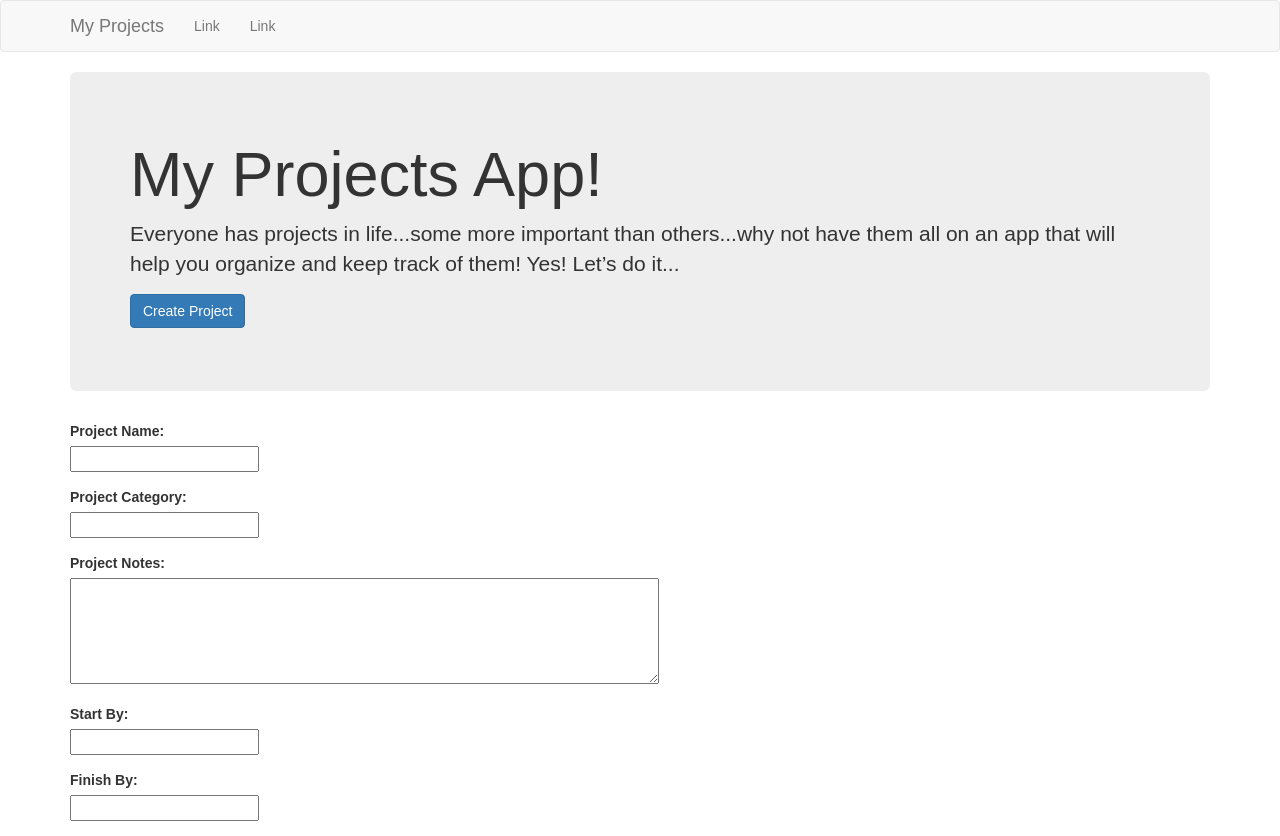
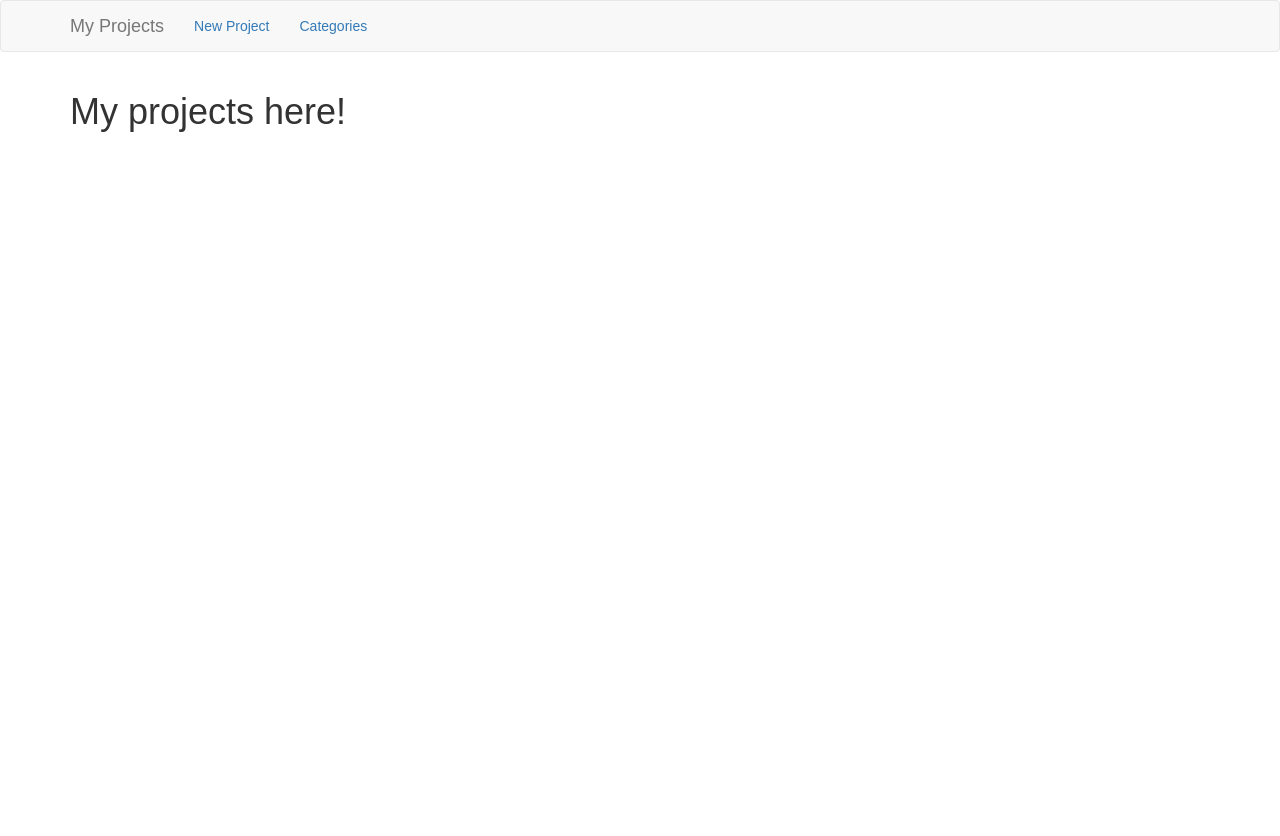
Before and after one commit to Ary770/react-projects-app, a React (Create React App) app: page /projects in a window 1280 px wide. After the commit the page ends 800 px from the top, so only its background shows below. Built offline with nearby package versions, Linux system fonts and the light colour scheme.

Commit message:
edit navbar, routes and structured App.js

```diff
--- a/src/App.js
+++ b/src/App.js
@@ -1,31 +1,22 @@
 import React, { Component } from 'react';
-// import { BrowserRouter as Router, NavLink, Route } from 'react-router-dom';
-import { Navbar, Nav, NavItem, MenuItem} from 'react-bootstrap';
+import { BrowserRouter as Router, NavLink, Route } from 'react-router-dom';
 import WelcomeTron from './components/WelcomeTron';
 import CreateProject from './components/CreateProject';
+import NavBar from './components/NavBar';
+import Projects from './components/Projects';
 
 class App extends Component {
   render() {
     return (
-      <div >
-        <Navbar>
-          <Navbar.Header>
-            <Navbar.Brand>
-              <a href="#home">My Projects</a>
-            </Navbar.Brand>
-          </Navbar.Header>
-          <Nav>
-            <NavItem eventKey={1} href="#">
-              Link
-            </NavItem>
-            <NavItem eventKey={2} href="#">
-              Link
-            </NavItem>
-          </Nav>
-        </Navbar>
-
-        <WelcomeTron/>
-        <CreateProject/>
+      <div>
+        <Router>
+          <div>
+            <NavBar/>
+            <Route exact path="/" component={WelcomeTron} />
+            <Route exact path="/projects" component={Projects} />
+            <Route exact path="/new" component={CreateProject} />
+          </div>
+        </Router>
       </div>
     );
   }
--- a/src/components/CreateProject.js
+++ b/src/components/CreateProject.js
@@ -65,6 +65,8 @@ class CreateProject extends React.Component {
               onChange={event => this.handleChange(event)}/>
           </div>
       </form>
+
+
     )
   }
 }
--- /dev/null
+++ b/src/components/NavBar.js
@@ -0,0 +1,25 @@
+import React from 'react';
+import { Navbar, Nav, NavItem, MenuItem} from 'react-bootstrap';
+import { NavLink } from 'react-router-dom';
+
+const NavBar = () => {
+  return (
+    <Navbar>
+      <Navbar.Header>
+        <Navbar.Brand>
+          <NavLink to="/projects">My Projects</NavLink>
+        </Navbar.Brand>
+      </Navbar.Header>
+      <Nav>
+        <NavItem>
+          <NavLink to="/new">New Project</NavLink>
+        </NavItem>
+        <NavItem>
+          <NavLink to="/categories">Categories</NavLink>
+        </NavItem>
+      </Nav>
+    </Navbar>
+  );
+};
+
+export default NavBar
--- /dev/null
+++ b/src/components/Projects.js
@@ -0,0 +1,8 @@
+import React from 'react';
+
+const Projects = (props) =>
+  <div className='container'>
+    <h1>My projects here!</h1>
+  </div>
+
+export default Projects
```
